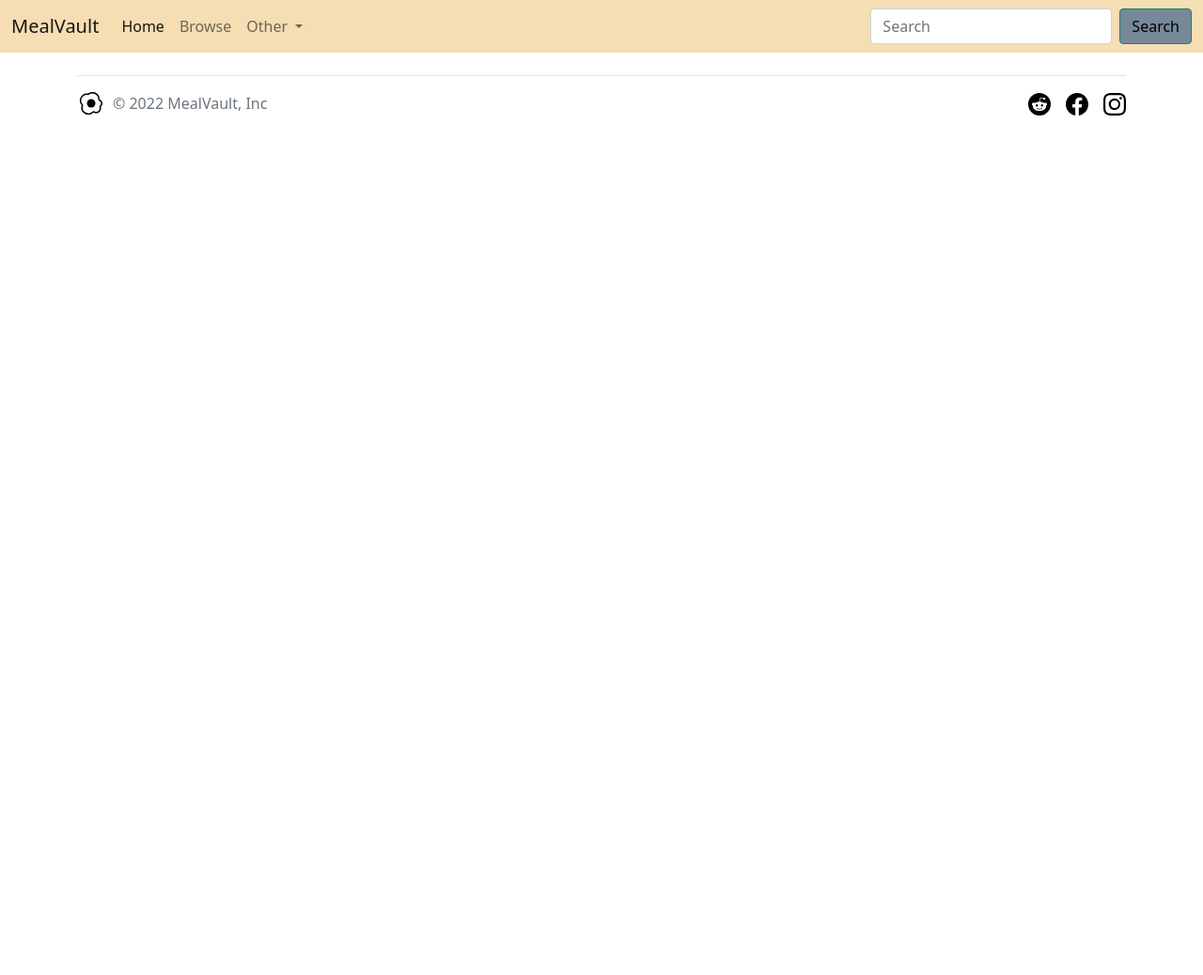
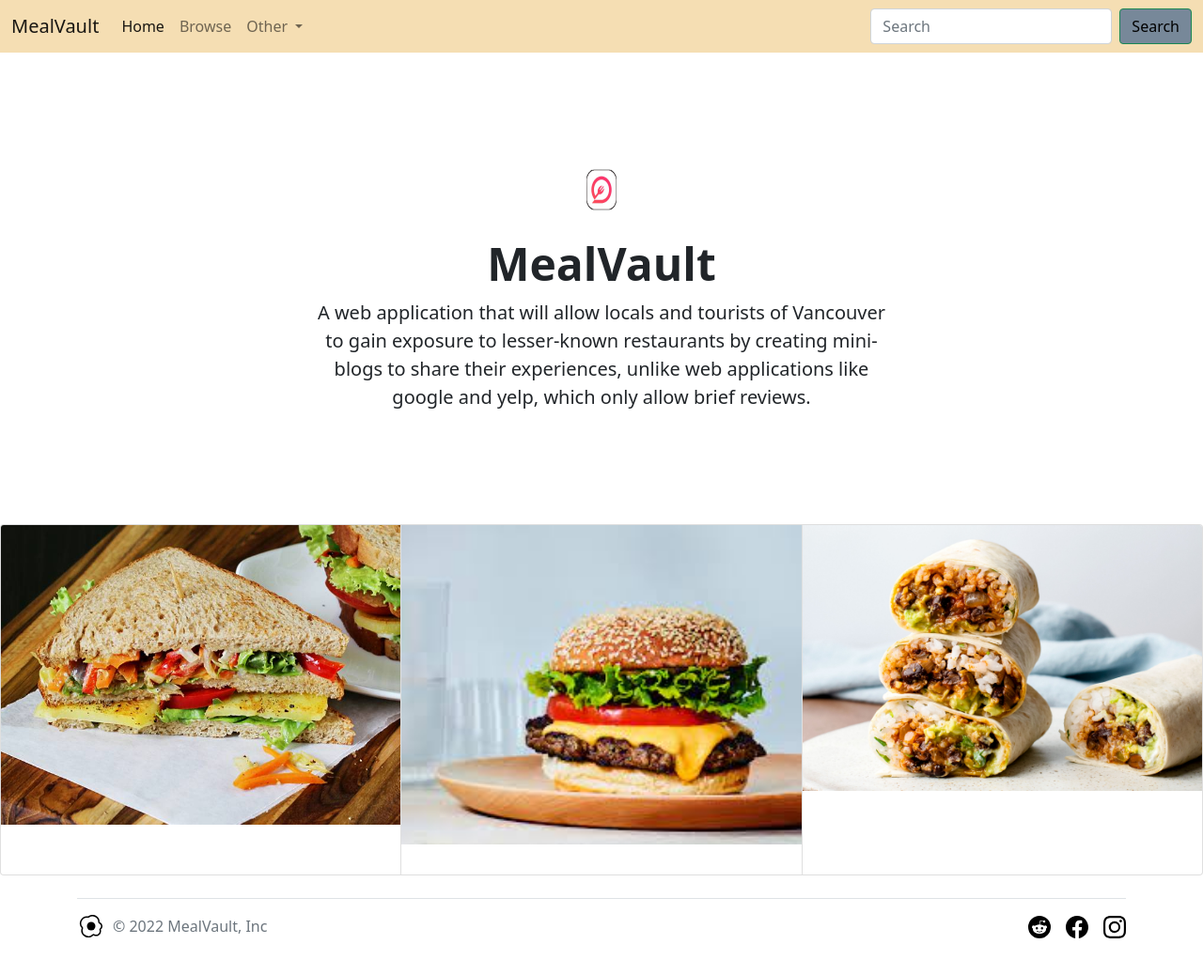
Before and after one commit to artemkhn/BBY09_Web_Appication, a plain HTML site: page index.html in a window 1280 px wide. Shown: the whole page at 94% size. Before the commit the page ends 800 px from the top, so only its background shows below. Drawn offline with nearby package versions, Linux system fonts and the light colour scheme.

Commit message:
Added the Hero

```diff
--- a/index.html
+++ b/index.html
@@ -2,7 +2,7 @@
 <html lang="en">
 
 <head>
-    <title>My BCIT Project</title>
+    <title>MealVault</title>
     <meta name="comp1800 template" content="My 1800 App">
 
     <!-- Required meta tags -->
@@ -84,6 +84,41 @@
         </symbol>
       </svg>
 
+
+      <div class="px-4 py-5 my-5 text-center">
+        <img  src="./images/logo.png" alt="" width="100" height="100">
+        <h1 class="display-5 fw-bold">MealVault</h1>
+        <div class="col-lg-6 mx-auto">
+          <p class="lead mb-4">A web application that will allow locals and tourists of Vancouver to gain exposure to lesser-known restaurants by creating mini-blogs to share their experiences, unlike web applications like google and yelp, which only allow brief reviews.</p>
+          <div class="d-grid gap-2 d-sm-flex justify-content-sm-center">
+            <!-- <button type="button" class="btn btn-primary btn-lg px-4 gap-3">Primary button</button> -->
+            <!-- <button type="button" class="btn btn-outline-secondary btn-lg px-4">Secondary</button> -->
+          </div>
+        </div>
+      </div>
+
+
+      <div class="card-group">
+        <div class="card">
+            <img src="./images/sandwich.jpeg" class="card-img-top" alt="...">
+            <div class="card-body">
+            </div>
+        </div>
+
+        <div class="card">
+            <img src="./images/burger.jpeg" class="card-img-top" alt="...">
+            <div class="card-body">
+            </div>
+        </div>
+
+        <div class="card">
+            <img src="./images/burrito.jpeg" class="card-img-top" alt="...">
+            <div class="card-body">
+          </div>
+        </div>
+    </div>
+
+
       <div class="container">
         <footer class="d-flex flex-wrap justify-content-between align-items-center py-3 my-4 border-top">
           <div class="col-md-4 d-flex align-items-center">
```
Also changed, not shown: images/Screenshot 2022-02-05 at 12.14.35 PM.png (added), images/burger.jpeg (added), images/burrito.jpeg (added), images/sandwich.jpeg (added).
